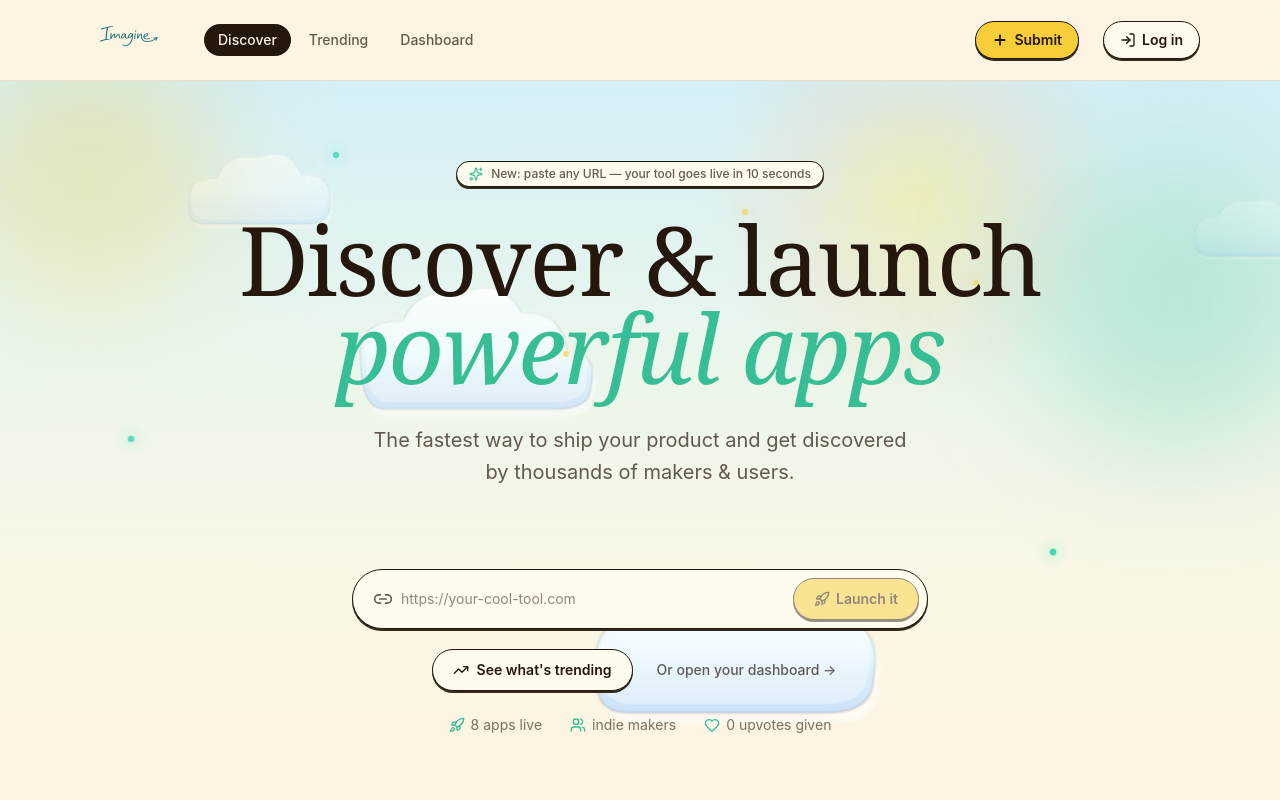
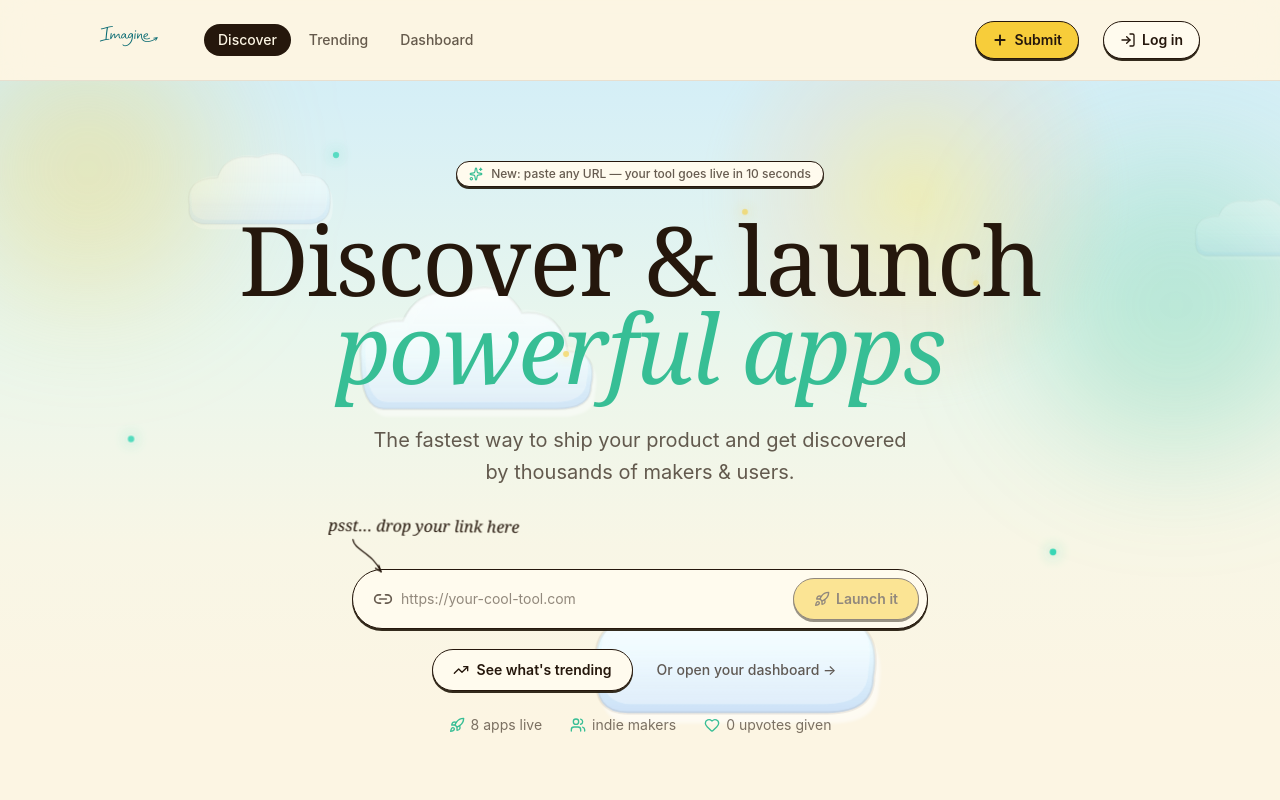
Before and after one commit to idomena/Imagine-2.1, a React (Vite) app: page / in a window 1280 px wide. Shown: the top 800 px of the page. Built offline with nearby package versions, Linux system fonts and the light colour scheme; no server answers.

Commit message:
fix: restore psst arrow annotation on homepage

```diff
--- a/src/routes/index.tsx
+++ b/src/routes/index.tsx
@@ -289,8 +289,8 @@ function UrlPasteBar() {
 
   return (
     <div className="relative mx-auto max-w-xl w-full mt-10 sm:mt-20">
-      {/* Cozy hand-drawn pointer — hidden on very small screens to avoid clipping */}
-      <div className="pointer-events-none hidden xs:flex absolute -top-14 left-2 sm:-left-6 flex-col items-start animate-wiggle-point text-foreground">
+      {/* Cozy hand-drawn pointer */}
+      <div className="pointer-events-none absolute -top-14 left-2 sm:-left-6 flex flex-col items-start animate-wiggle-point text-foreground">
         <span className="font-serif-italic italic text-sm sm:text-base leading-none whitespace-nowrap">
           psst… drop your link here
         </span>
```
